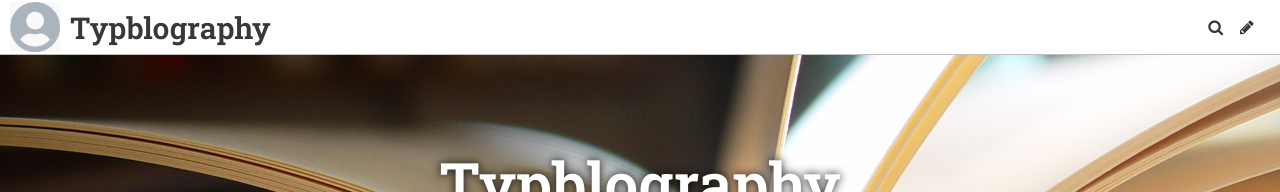
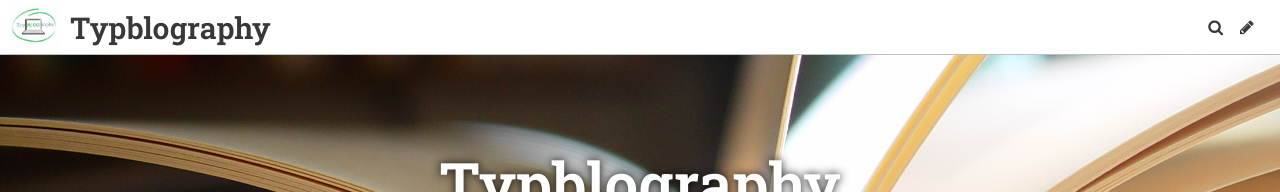
Before and after one commit to Beccy932/mybrookesblog, a Jekyll site: the page built from index.html, in a window 1280 px wide. Shown: the top 192 px of the page. Built offline with Jekyll 4.4.1, drawn with Linux system fonts in a browser that asks for light colours; some web fonts are replaced; the list of posts is cut into pages by our own code.

Commit message:
Update Settings “general”

```diff
--- a/_data/settings.yml
+++ b/_data/settings.yml
@@ -4,7 +4,7 @@ header_text: Typblography
 footer_text: Copyright 2020 Rebecca Fish
 header_feature_image: ../uploads/pages.jpg
 bannerheight: 20vmax
-logo: /uploads/logo.jpg
+logo: ../uploads/blog.jpg
 favicon: /uploads/favicon.ico
 gridlayout: false
 fixednavbar: false
```
Also changed, not shown: uploads/blog.jpg (added).
